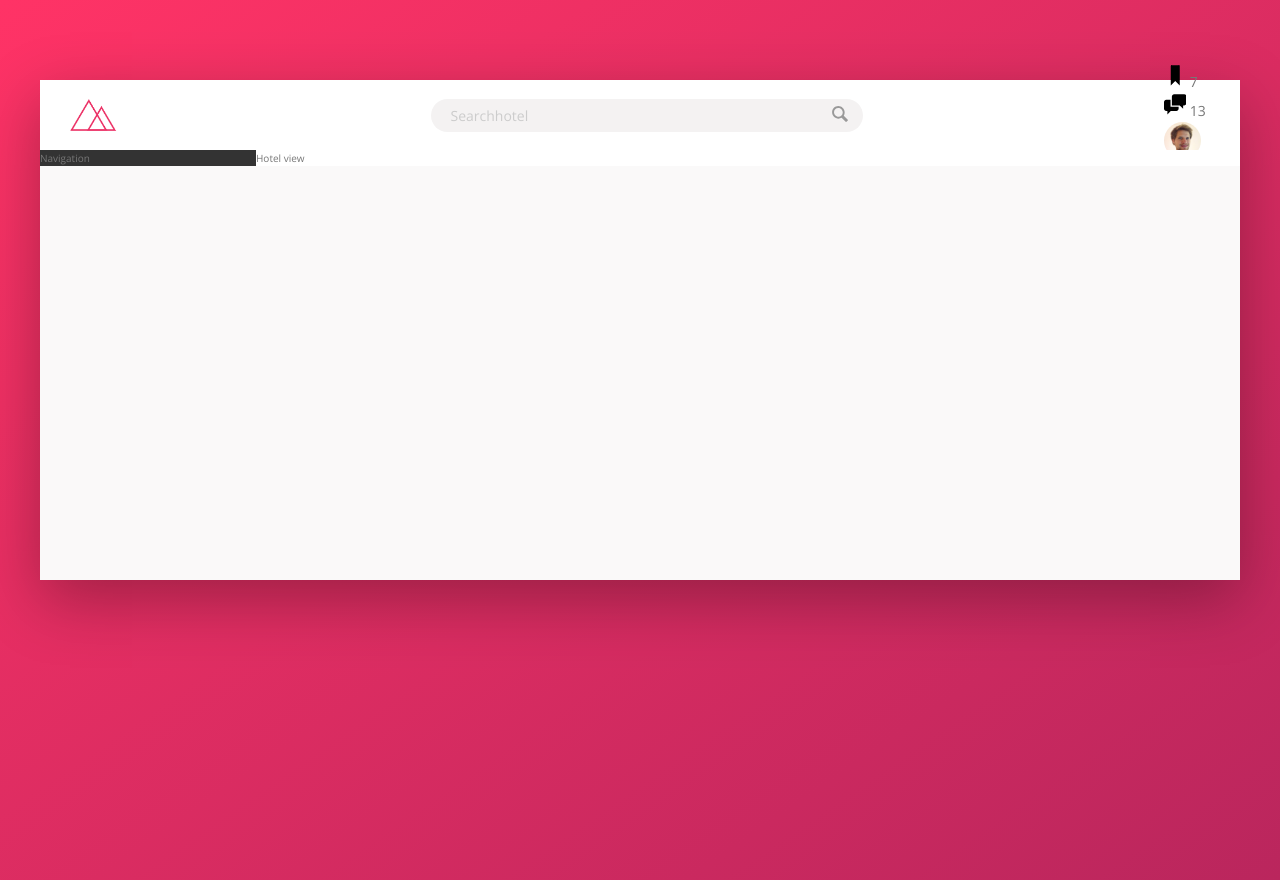
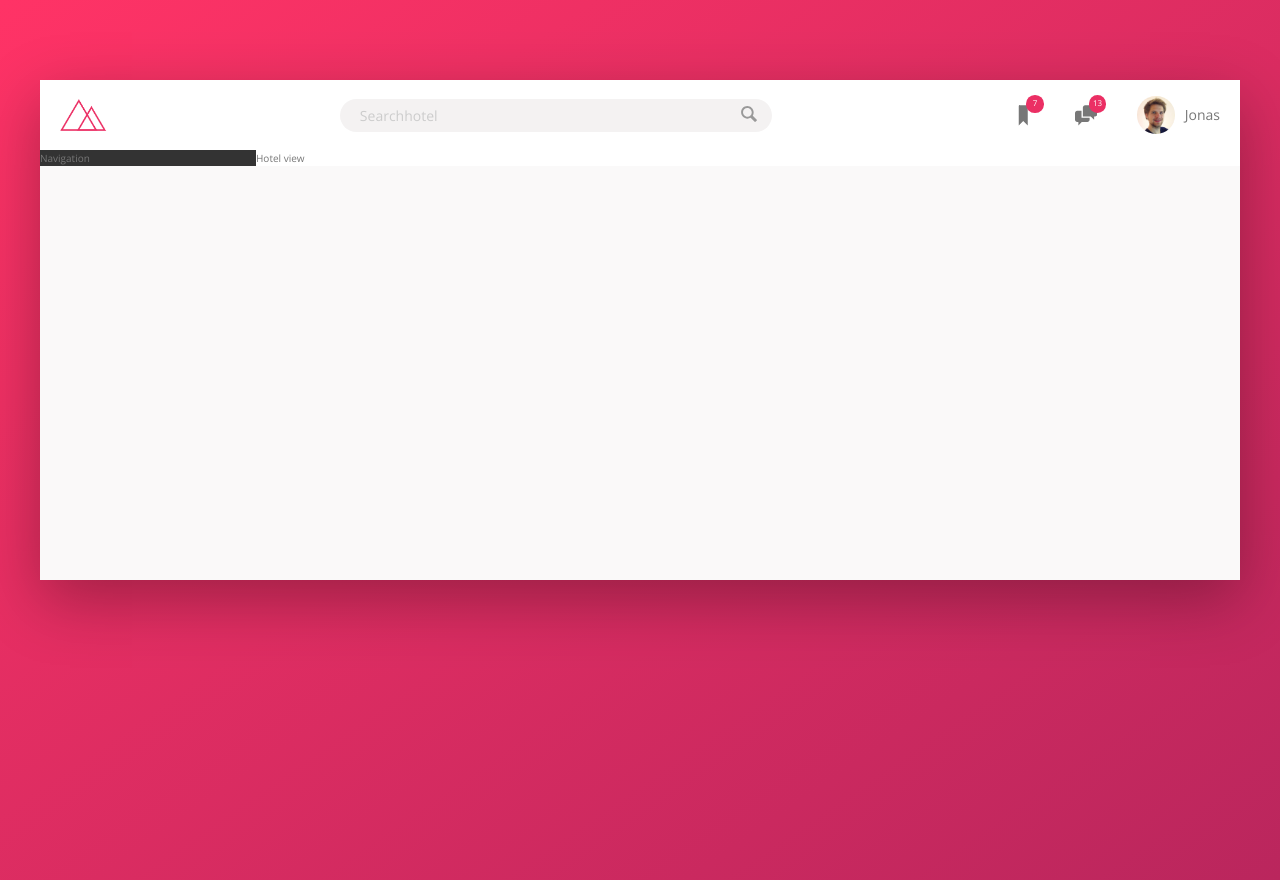
Before and after one commit to jeffreyquan/trillo, a website: page index.html in a window 1280 px wide. Drawn offline with nearby package versions, Linux system fonts and the light colour scheme.

Commit message:
mapping styling to user nav

```diff
--- a/css/main.css
+++ b/css/main.css
@@ -80,7 +80,7 @@ body {
 
 .logo {
   height: 3.25rem;
-  margin-left: 3rem; }
+  margin-left: 2rem; }
 
 .search {
   flex: 0 0 40%;
@@ -119,10 +119,38 @@ body {
     width: 2rem;
     fill: var(--color-grey-dark-3); }
 
-.user-nav__icon {
-  height: 2.25rem;
-  width: 2.25rem; }
-
-.user-nav__user-photo {
-  height: 3.75rem;
-  border-radius: 50%; }
+.user-nav {
+  display: flex;
+  align-items: center;
+  align-self: stretch; }
+  .user-nav > * {
+    padding: 0 2rem;
+    cursor: pointer;
+    height: 100%;
+    display: flex;
+    align-items: center; }
+  .user-nav > *:hover {
+    background-color: var(--color-grey-light-2); }
+  .user-nav__icon-box {
+    position: relative; }
+  .user-nav__icon {
+    height: 2.25rem;
+    width: 2.25rem;
+    fill: var(--color-grey-dark-2); }
+  .user-nav__notification {
+    font-size: .8rem;
+    height: 1.75rem;
+    width: 1.75rem;
+    border-radius: 50%;
+    background-color: var(--color-primary);
+    color: #fff;
+    position: absolute;
+    top: 1.5rem;
+    right: 1.1rem;
+    display: flex;
+    align-items: center;
+    justify-content: center; }
+  .user-nav__user-photo {
+    height: 3.75rem;
+    border-radius: 50%;
+    margin-right: 1rem; }
```
